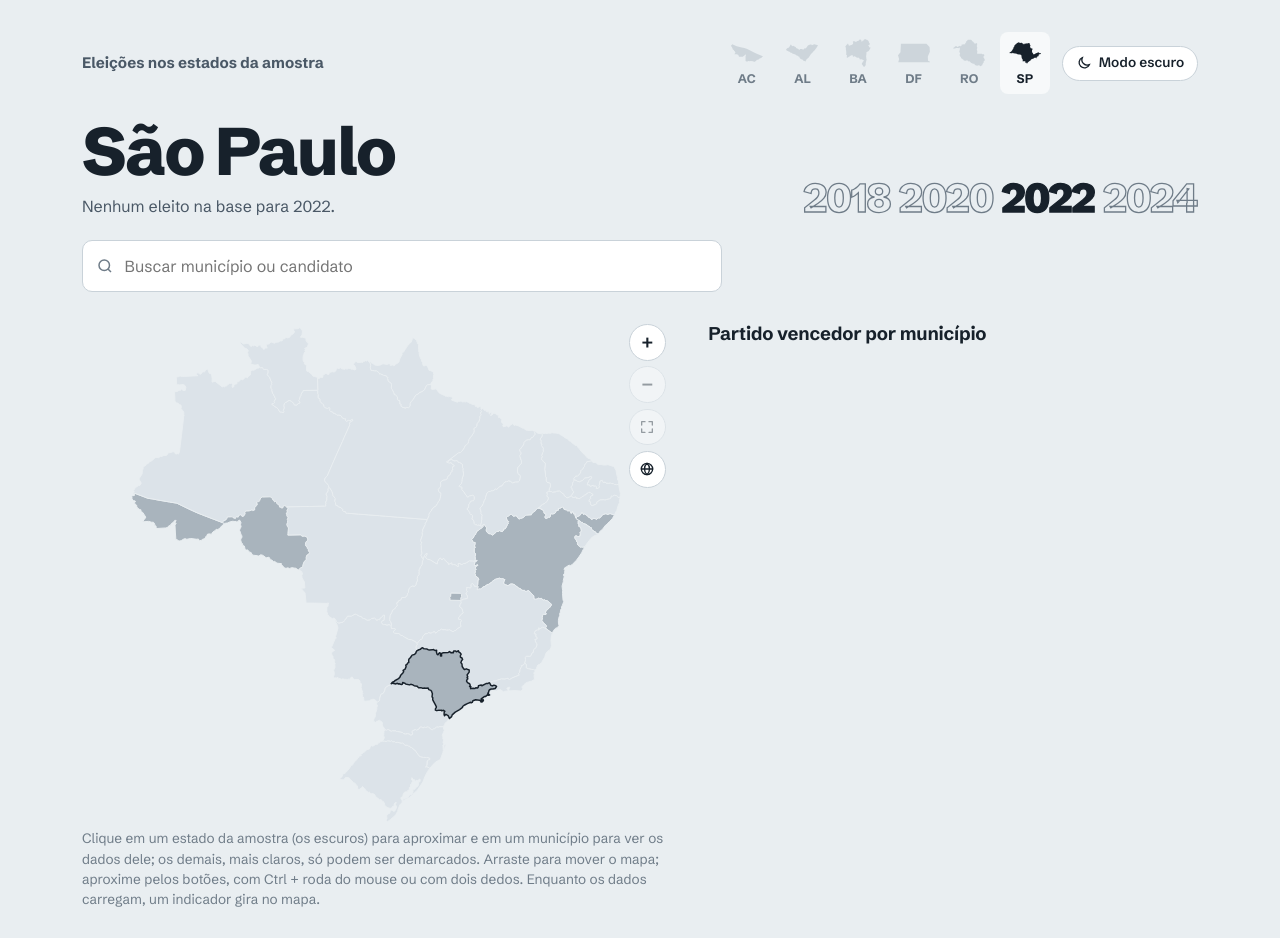
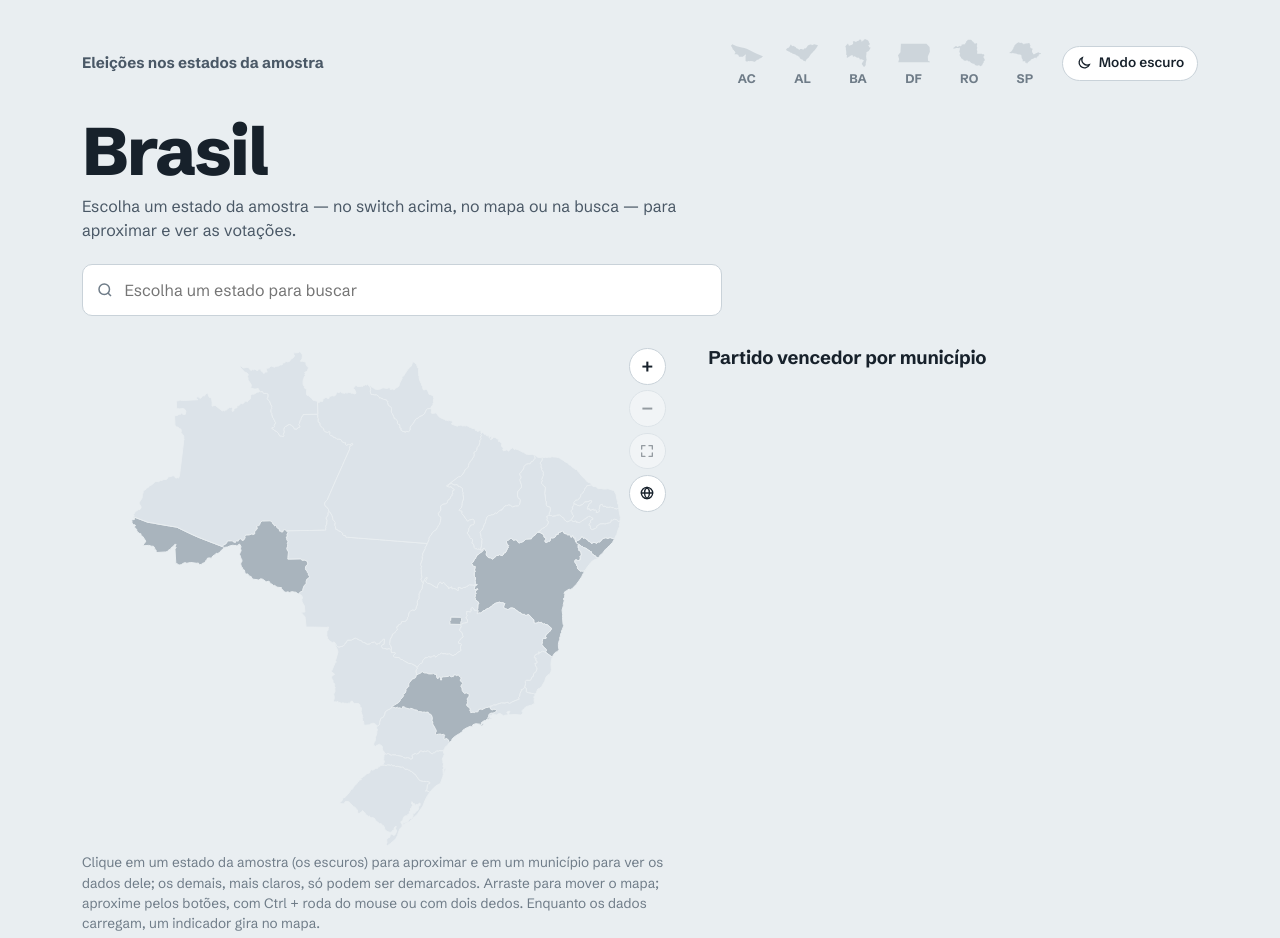
Before and after one commit to focarica/analise-eleicoes, a website built with Vite: page frontend/index.html in a window 1280 px wide. Shown: the top 938 px of the page. Built offline with nearby package versions, Linux system fonts and the light colour scheme; files whose address does not match are found by name.

Commit message:
feat(frontend): open the panel on all-Brazil with no state selected

```diff
--- a/frontend/src/presentation.ts
+++ b/frontend/src/presentation.ts
@@ -92,7 +92,9 @@ document.getElementById("estados").innerHTML = UFS.map(uf => {
 }).join("");
 
 /* ===================== Estado da página ===================== */
-let UF = "SP", ANO = 2022, CARGO = null, LINHAS = [], VENCEDORES = new Map();
+// UF null = nenhum estado escolhido: a página abre no mapa do Brasil e os
+// filtros (estado no topo, busca, cargos) só valem depois de uma escolha.
+let UF = null, ANO = 2022, CARGO = null, LINHAS = [], VENCEDORES = new Map();
 const svg = d3.select("#forma"), tip = document.getElementById("tip");
 // câmera: que parte do mapa está enquadrada — todo o Brasil (sigla null), um estado ou um município
 let VISTA = { sigla: null, mun: null };
@@ -200,13 +202,39 @@ async function abrirEstado(uf, voar){
   document.querySelectorAll("#estados a").forEach(a => a.setAttribute("aria-current", a.dataset.uf===uf ? "page" : "false"));
   document.getElementById("uf-nome").textContent = GEO[uf].properties.nome;
   document.title = GEO[uf].properties.nome + ": partido vencedor por município";
-  document.getElementById("busca").value = ""; fecharResultados();
-  document.getElementById("busca").placeholder = "Buscar município ou candidato"; document.getElementById("busca").setAttribute("aria-label", `Buscar município ou candidato em ${GEO[uf].properties.nome}`);
+  prepararFiltros(uf);
   // redesenha já (só camada de estados) e inicia o voo da câmera antes do dado chegar;
   // quando carregarAno pousa, a malha municipal entra
   desenharForma(false); montarAnos();
   if (voar) enquadrar(duracao(900));
   await carregarAno();
+}
+
+// habilita busca e resumo; chamado ao abrir um estado
+function prepararFiltros(uf){
+  const busca = document.getElementById("busca");
+  busca.disabled = false;
+  busca.value = ""; fecharResultados();
+  busca.placeholder = "Buscar município ou candidato"; busca.setAttribute("aria-label", `Buscar município ou candidato em ${GEO[uf].properties.nome}`);
+}
+
+// estado nenhum: mapa do Brasil inteiro, nada selecionado no switch e nos filtros;
+// as seções dependentes de estado mostram um convite à escolha
+function nenhumEstado(voar){
+  UF = null; CARGO = null; MALHA = null; MALHA_ERRO = false; MUN_SEL = null; LINHAS = []; VENCEDORES = new Map();
+  VISTA.sigla = null; VISTA.mun = null;
+  document.querySelectorAll("#estados a").forEach(a => a.setAttribute("aria-current", "false"));
+  document.getElementById("uf-nome").textContent = "Brasil";
+  document.title = "Partido vencedor por município nos estados da amostra";
+  const busca = document.getElementById("busca");
+  busca.disabled = true;
+  busca.value = ""; fecharResultados();
+  busca.placeholder = "Escolha um estado para buscar";
+  document.getElementById("anos").innerHTML = "";
+  document.getElementById("cargos").innerHTML = "";
+  document.getElementById("legenda").innerHTML = "";
+  desenharForma(false);
+  if (voar) enquadrar(duracao(500));
 }
 // escolhe um estado pela camada do mapa ou pelo menu: voa até ele
 function escolherUF(sigla){
@@ -283,23 +311,27 @@ function desenharForma(animar){
     .on("mouseleave", () => tip.classList.remove("on"))
     .on("click", (ev,f) => { tip.classList.remove("on"); escolherNoMapa(f.properties.sigla); });
 
-  // demarcação de estados: sólida no estado em uso, tracejada no demarcado fora da amostra;
+  // demarcação de estados: sólida no estado em uso (nenhuma sem estado aberto),
+  // tracejada no demarcado fora da amostra;
   // ambas por cima das demais camadas (desenhadas no fim também)
   const desenharDemarcacoes = () => {
     if (SELECIONADA && SELECIONADA !== UF)
       gMapa.append("path").attr("class","uf-sel uf-demarcada").attr("d", path(GEO[SELECIONADA]));
-    gMapa.append("path").attr("class","uf-sel").attr("d", path(MALHA?.contorno || GEO[UF]));
+    if (UF) gMapa.append("path").attr("class","uf-sel").attr("d", path(MALHA?.contorno || GEO[UF]));
   };
 
   const partes = agregados(), total = d3.sum(partes, p=>p.qt);
-  const cargosTxt = [...new Set(LINHAS.map(r=>r.ds_cargo))].sort((a,b)=>ordemCargo(a)-ordemCargo(b)).map(c=>cargoNome(c).toLowerCase());
-  const totAno = d3.sum(LINHAS, r=>+r.qt_eleitos);
-  document.getElementById("resumo").textContent = totAno
-    ? `${fmt.format(totAno)} eleitos na base em ${ANO}, de ${new Set(LINHAS.map(r=>r.sg_partido)).size} partidos, para ${cargosTxt.join(", ").replace(/, ([^,]*)$/," e $1")}.`
-    : `Nenhum eleito na base para ${ANO}.`;
-
   const vazio = document.getElementById("forma-vazia");
-  const noEstado = VISTA.sigla === UF;
+  const noEstado = UF && VISTA.sigla === UF;
+  document.getElementById("resumo").textContent = !UF
+    ? "Escolha um estado da amostra — no switch acima, no mapa ou na busca — para aproximar e ver as votações."
+    : (() => {
+        const cargosTxt = [...new Set(LINHAS.map(r=>r.ds_cargo))].sort((a,b)=>ordemCargo(a)-ordemCargo(b)).map(c=>cargoNome(c).toLowerCase());
+        const totAno = d3.sum(LINHAS, r=>+r.qt_eleitos);
+        return totAno
+          ? `${fmt.format(totAno)} eleitos na base em ${ANO}, de ${new Set(LINHAS.map(r=>r.sg_partido)).size} partidos, para ${cargosTxt.join(", ").replace(/, ([^,]*)$/," e $1")}.`
+          : `Nenhum eleito na base para ${ANO}.`;
+      })();
   if (!noEstado) vazio.hidden = true;
   else if (MALHA_ERRO){
     vazio.hidden = false;
@@ -788,11 +820,13 @@ matchMedia("(prefers-color-scheme: dark)").addEventListener("change", rotularTem
 rotularTema();
 
 /* ===================== Rotas e início ===================== */
-// a primeira rota abre a página no mapa do Brasil inteiro; navegar depois voa para o estado
+// rota sem estado (# ou hash inválido): mapa do Brasil com nenhum estado selecionado;
+// uma rota de estado voa até ele — inclusive na carga inicial, direto no estado hash
 let primeiraRota = true;
 function rota(){
   const uf = (location.hash.match(/#\/([A-Z]{2})/)||[])[1];
-  abrirEstado(UFS.includes(uf) ? uf : "SP", !primeiraRota);
+  if (UFS.includes(uf)) abrirEstado(uf, true);
+  else nenhumEstado(!primeiraRota);
   primeiraRota = false;
 }
 window.addEventListener("hashchange", rota);
--- a/frontend/src/style.css
+++ b/frontend/src/style.css
@@ -136,6 +136,10 @@ h1{ margin:0; font-weight:800; font-size:clamp(2.3rem,6vw,4.2rem); line-height:.
 .qc .med{ font-size:.82rem; color:var(--ink-2); margin:.6rem 0 0; }
 .qc .med b{ color:var(--ink); font-weight:600; }
 
+/* financiamento (Q8): tudo escondido enquanto não há estado aberto */
+.leg[hidden]{ display:none; }
+
+
 /* gaveta de detalhe */
 .scrim{ position:fixed; inset:0; background:var(--scrim); z-index:40; opacity:0; pointer-events:none; transition:opacity .2s; }
 .scrim.on{ opacity:1; pointer-events:auto; }
```
